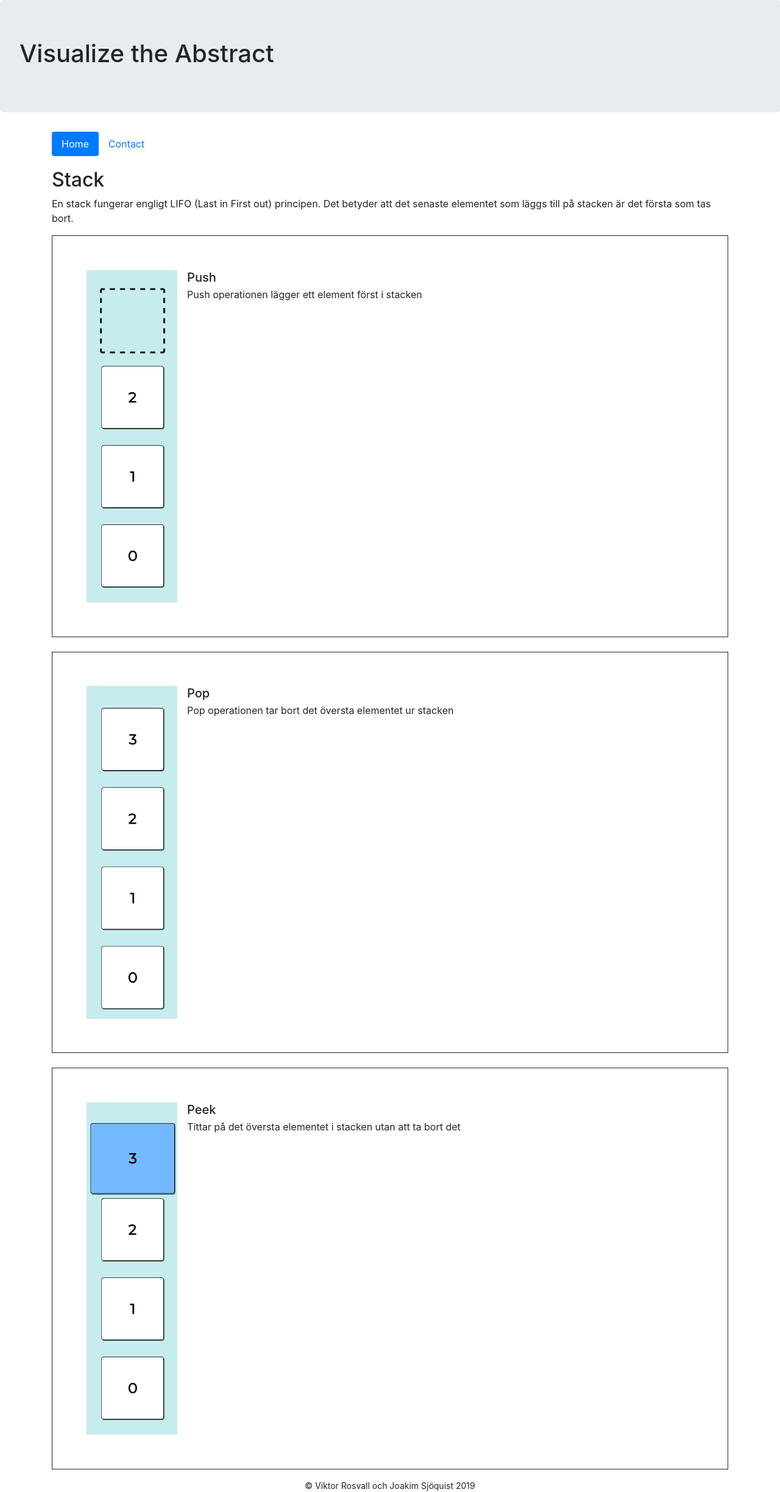
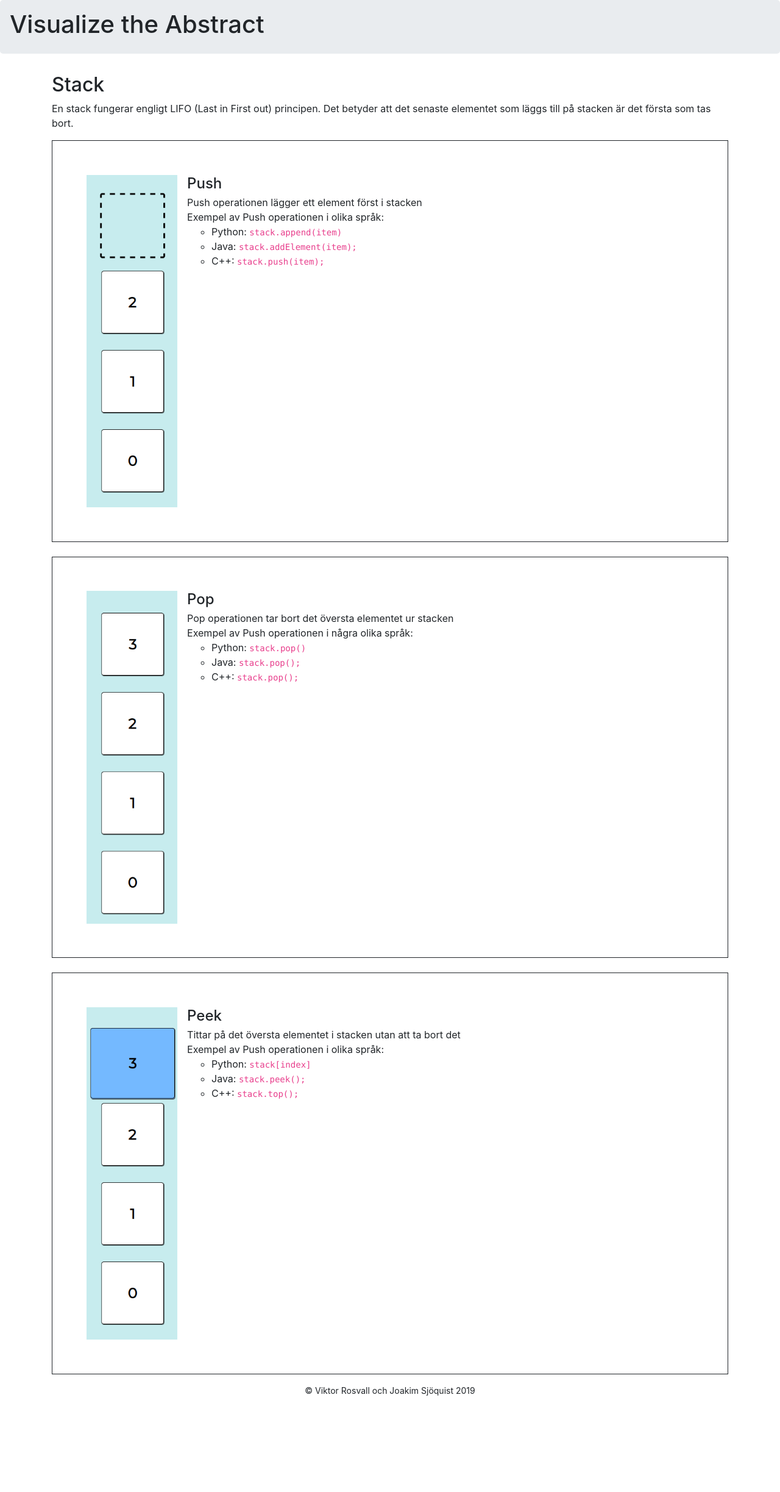
Before and after one commit to vruss/visualize, a PHP site: page / in a window 1280 px wide. Shown: the whole page at 61% size. After the commit the page ends 2289 px from the top, so only its background shows below. Run offline with PHP 8.4, Linux system fonts and the light colour scheme.

Commit message:
Added more text

```diff
--- a/includes/footer.php
+++ b/includes/footer.php
@@ -1,6 +1,3 @@
 <div class="footer">
     &copy; <?php print "Viktor Rosvall och Joakim Sjöquist " . date("Y");?>
-    <!-- <script src="https://code.jquery.com/jquery-3.3.1.slim.min.js" integrity="sha384-q8i/X+965DzO0rT7abK41JStQIAqVgRVzpbzo5smXKp4YfRvH+8abtTE1Pi6jizo" crossorigin="anonymous"></script>
-    <script src="https://cdnjs.cloudflare.com/ajax/libs/popper.js/1.14.7/umd/popper.min.js" integrity="sha384-UO2eT0CpHqdSJQ6hJty5KVphtPhzWj9WO1clHTMGa3JDZwrnQq4sF86dIHNDz0W1" crossorigin="anonymous"></script>
-    <script src="https://stackpath.bootstrapcdn.com/bootstrap/4.3.1/js/bootstrap.min.js" integrity="sha384-JjSmVgyd0p3pXB1rRibZUAYoIIy6OrQ6VrjIEaFf/nJGzIxFDsf4x0xIM+B07jRM" crossorigin="anonymous"></script> -->
 </div>
--- a/index.php
+++ b/index.php
@@ -9,7 +9,7 @@
 <body>
 
 	<?php include("includes/design-top.php"); ?>
-	<?php include("includes/navigation.php"); ?>
+	<!-- <?php include("includes/navigation.php"); ?> -->
 
 	<div class="container" id="main-content">
 		<h2>Stack</h2>
@@ -18,24 +18,42 @@
 			på stacken är det första som tas bort.</p>
 		<ul class="list-unstyled">
 			<li class="media">
-				<img src="images/stackpush.gif" class="mr-3" alt="Stack pop">
+				<img src="images/stackpush.gif" class="mr-3" alt="Stack push">
 				<div class="media-body">
-					<h5 class="mt-0 mb-1">Push</h5>
+					<h4 class="mt-0 mb-1">Push</h4>
 					<p>Push operationen lägger ett element först i stacken</p>
+               <p>Exempel av Push operationen i olika språk:</p>
+               <ul>
+                  <li>Python: <code>stack.append(item)</code></li>
+                  <li>Java: <code>stack.addElement(item);</code></li>
+                  <li>C++: <code>stack.push(item);</code></li>
+               </ul>
 				</div>
 			</li>
 			<li class="media my-4">
-				<img src="images/stackpop.gif" class="mr-3" alt="...">
+				<img src="images/stackpop.gif" class="mr-3" alt="Stack pop">
 				<div class="media-body">
-					<h5 class="mt-0 mb-1">Pop</h5>
-					<p>Pop operationen tar bort det översta elementet ur stacken</p>
+					<h4 class="mt-0 mb-1">Pop</h4>
+               <p>Pop operationen tar bort det översta elementet ur stacken</p>
+               <p>Exempel av Push operationen i några olika språk:</p>
+               <ul>
+                  <li>Python: <code>stack.pop()</code></li>
+                  <li>Java: <code>stack.pop();</code></li>
+                  <li>C++: <code>stack.pop();</code></li>
+               </ul>
 				</div>
 			</li>
 			<li class="media">
-				<img src="images/stackpeek.gif" class="mr-3" alt="...">
+				<img src="images/stackpeek.gif" class="mr-3" alt="Stack peek">
 				<div class="media-body">
-					<h5 class="mt-0 mb-1">Peek</h5>
-					<p>Tittar på det översta elementet i stacken utan att ta bort det</p>
+					<h4 class="mt-0 mb-1">Peek</h4>
+               <p>Tittar på det översta elementet i stacken utan att ta bort det</p>
+               <p>Exempel av Push operationen i olika språk:</p>
+               <ul>
+                  <li>Python: <code>stack[index]</code></li>
+                  <li>Java: <code>stack.peek();</code></li>
+                  <li>C++: <code>stack.top();</code></li>
+               </ul>
 				</div>
 			</li>
 		</ul>
--- a/stylesheets/style.css
+++ b/stylesheets/style.css
@@ -1,5 +1,9 @@
 .server_info p {
     margin: 0;
+}
+
+.jumbotron {
+    padding: 1rem;
 }
 
 #tables {
```
